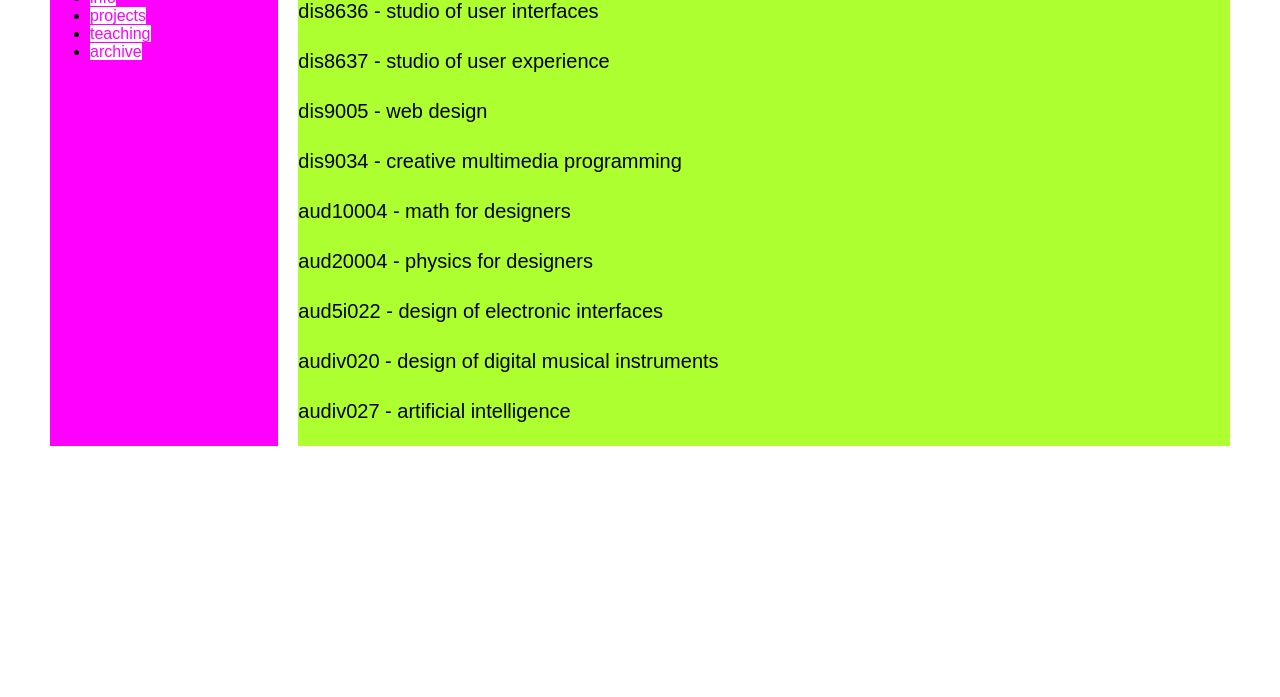
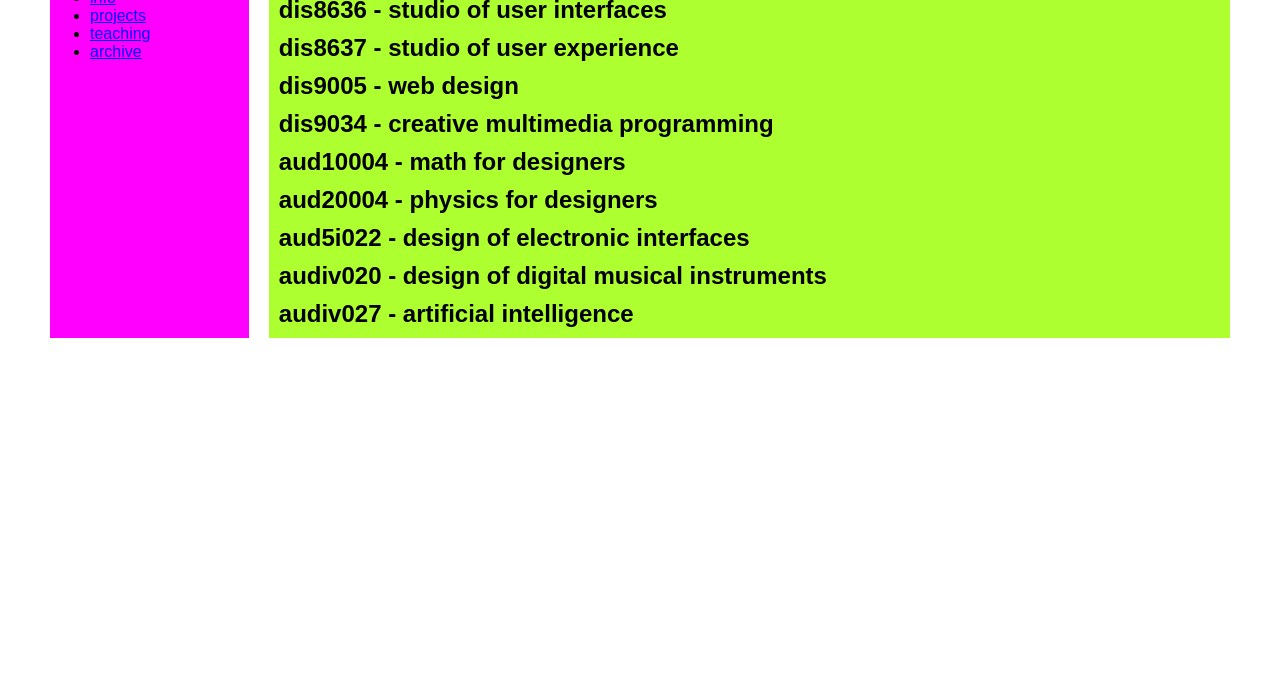
Before and after one commit to montoyamoraga/montoyamoraga.github.io, a plain HTML site: page teaching/index.html in a window 1280 px wide. Shown: the part 103-800 px from the top of the page. Drawn offline with Linux system fonts and the light colour scheme.

Commit message:
cambiar estilo para enlaces

```diff
--- a/css/style.css
+++ b/css/style.css
@@ -50,17 +50,15 @@ p {
 }
 
 a {
-  text-decoration: none;
-  color: magenta;
-  background-color: #ffffff;
+  text-decoration: underline;
+  color: blue;
+  /* background-color: #ffffff; */
 }
 
 a:hover,
 a:active {
-  background-color: #000000;
-  color: magenta;
-  border: 1px solid;
-  box-shadow: 5px 10px greenyellow;
+  background-color: white;
+  color: blue;
 }
 
 .cajita {
@@ -73,8 +71,10 @@ a:active {
   margin: auto;
 }
 
-h1 {
-  margin: auto;
+h1,
+h2,
+p {
+  margin: 10px;
 }
 
 li {
--- a/teaching/index.html
+++ b/teaching/index.html
@@ -40,15 +40,15 @@
       </div>
       <div class="right">
         <h1 class="cajita" data-i18n="teaching"></h1>
-        <p data-i18n="teaching-dis8636"></p>
-        <p data-i18n="teaching-dis8637"></p>
-        <p data-i18n="teaching-dis9005"></p>
-        <p data-i18n="teaching-dis9034"></p>
-        <p data-i18n="teaching-aud10004"></p>
-        <p data-i18n="teaching-aud20004"></p>
-        <p data-i18n="teaching-aud5i022"></p>
-        <p data-i18n="teaching-audiv020"></p>
-        <p data-i18n="teaching-audiv027"></p>
+        <h2 data-i18n="teaching-dis8636"></h2>
+        <h2 data-i18n="teaching-dis8637"></h2>
+        <h2 data-i18n="teaching-dis9005"></h2>
+        <h2 data-i18n="teaching-dis9034"></h2>
+        <h2 data-i18n="teaching-aud10004"></h2>
+        <h2 data-i18n="teaching-aud20004"></h2>
+        <h2 data-i18n="teaching-aud5i022"></h2>
+        <h2 data-i18n="teaching-audiv020"></h2>
+        <h2 data-i18n="teaching-audiv027"></h2>
       </div>
     </div>
     <script src="/script.js"></script>
```
